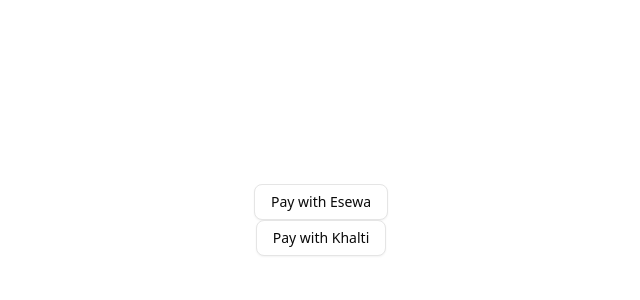
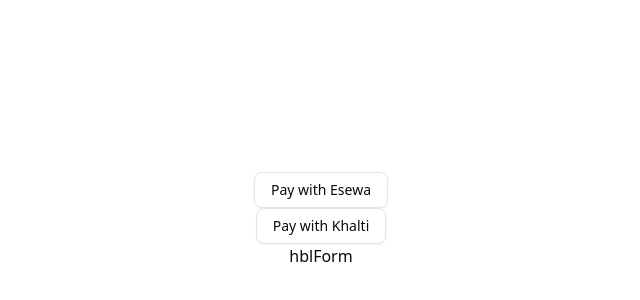
Before and after one commit to subikcnc/studious-train-nextjs-payments, a Next.js app: page / in a window 1280 px wide. Shown: the part 180-480 px from the top of the page, without its empty margins (319-959 px from the left). Built offline with nearby package versions, Linux system fonts and the light colour scheme.

Commit message:
Pay via hbl added in home page

```diff
--- a/app/page.tsx
+++ b/app/page.tsx
@@ -1,4 +1,5 @@
 import EsewaForm from "@/components/forms/esewaForm";
+import HblForm from "@/components/forms/hblForm";
 import KhaltiForm from "@/components/forms/khaltiForm";
 
 export default function Home() {
@@ -6,6 +7,7 @@
     <div className="flex h-screen w-full justify-center items-center flex-col">
       <EsewaForm />
       <KhaltiForm />
+      <HblForm />
     </div>
   );
 }
--- a/components/forms/esewaForm.tsx
+++ b/components/forms/esewaForm.tsx
@@ -14,7 +14,7 @@
         body: JSON.stringify({
           amount: "500",
           total_amount: "500",
-          transaction_uuid: "txn_0004",
+          transaction_uuid: "txn_0006",
           product_code: "EPAYTEST",
           tax_amount: "0",
           product_service_charge: "0",
--- /dev/null
+++ b/components/forms/hblForm.tsx
@@ -0,0 +1,7 @@
+import React from "react";
+
+const HblForm = () => {
+  return <div>hblForm</div>;
+};
+
+export default HblForm;
```
